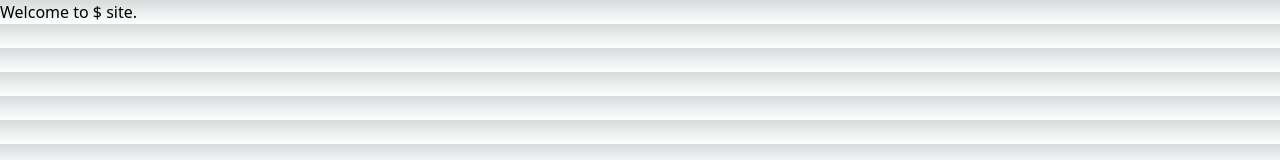
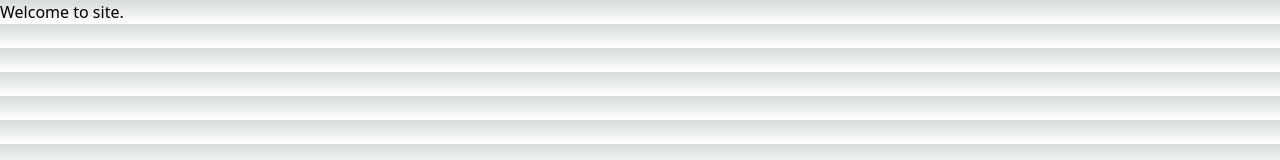
Before and after one commit to hs-netlify/localised-single-base, a Next.js app: page / in a window 1280 px wide. Shown: the top 160 px of the page. Built offline with nearby package versions, Linux system fonts and the light colour scheme.

Commit message:
Remove interpolation $

```diff
--- a/pages/index.js
+++ b/pages/index.js
@@ -1,4 +1,4 @@
 export default function Home() {
   const locale = process.env.NEXT_PUBLIC_LOCALE;
-  return <div>Welcome to ${locale} site.</div>;
+  return <div>Welcome to {locale} site.</div>;
 }
```
